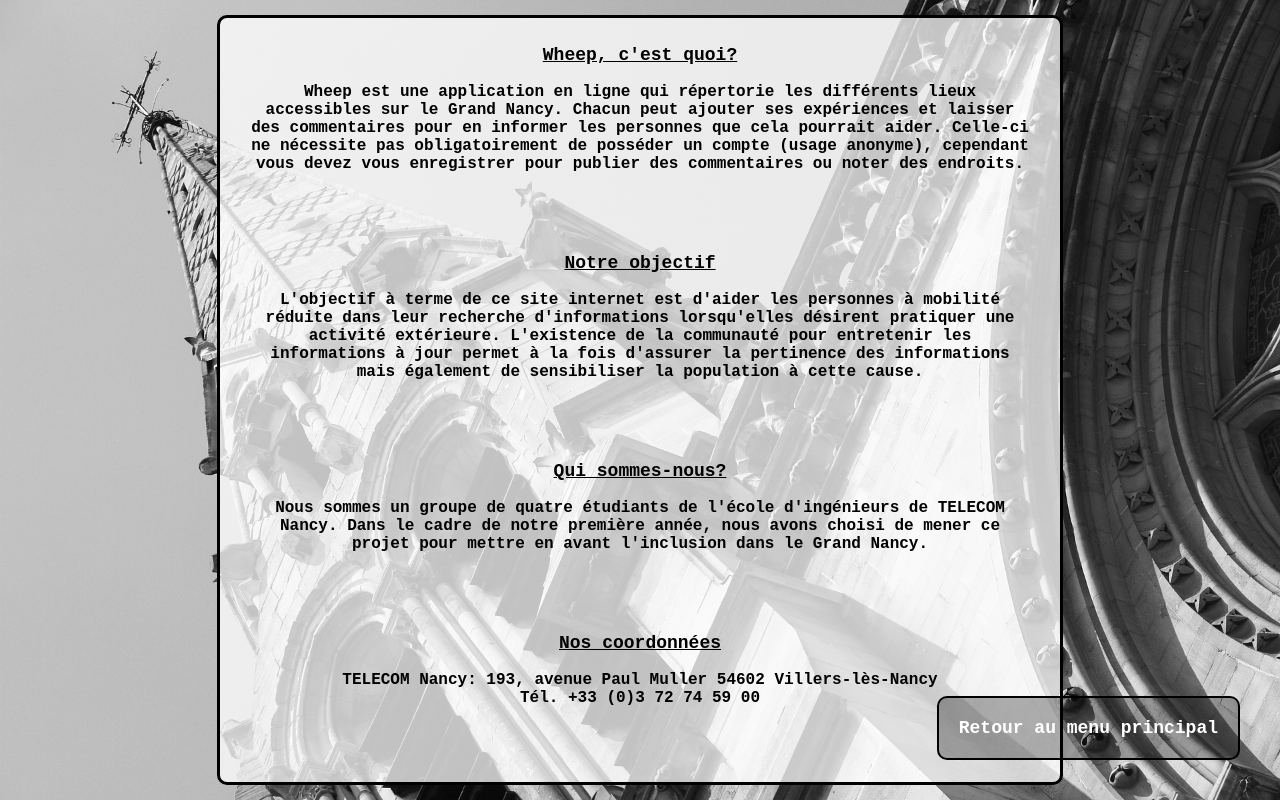
After one commit to yynaa/TN-PP2I, a Flask app: page /about in a window 1280 px wide. The commit adds this page. Run offline with Flask 3, Linux system fonts and the light colour scheme.

Commit message:
Final stuff unless the remember checkbox: - "Parameters" replaced by "about" - First screenshots added in specs - Some css changed

```diff
--- a/frontend/app.py
+++ b/frontend/app.py
@@ -10,10 +10,6 @@ from backend.db.functions import *
 app = Flask(__name__)
 app.config['SECRET_KEY'] = 'af6f328e28ed48fb89ee914c1acd9b4c'
 app.permanent_session_lifetime = timedelta(weeks=1)
-
-@app.route('/')
-def root():
-    return '<h1>ULTRA MEGA SUPER WHEELCHAIR MAN SIMULATOR 2019</h1>'
 
 @app.route('/map')
 def mapLoader():
@@ -48,9 +44,9 @@ def getMapData():
     return []
 
 ############################################################################
-# LOGIN PART
+# USER INTERFACE
 
-@app.route('/welcome', methods=['GET'])
+@app.route('/', methods=['GET'])
 def welcome():
     return render_template('welcome/welcome.html', is_logged=session.get('is_logged'))
 
@@ -105,11 +101,6 @@ def profile():
                     return render_template('welcome/profile.html', is_logged=is_co, login=datas['login'], mail=datas['email'], password=datas['password'], creation_date=datas['creation_date'], username=datas['display_name'], modif = "", mail_good = "", mail_issue = "", login_good = "", login_issue = "", user_good = switch[0], user_issue = "")
                 else:
                     return render_template('welcome/profile.html', is_logged=is_co, login=datas['login'], mail=datas['email'], password=datas['password'], creation_date=datas['creation_date'], username=datas['display_name'], modif = "", mail_good = "", mail_issue = "", login_good = "", login_issue = "", user_good = switch[0], user_issue = switch[1])
-
-
-
-
-
     else:
         return render_template('welcome/profile.html', is_logged=is_co, login="", mail="", password="", creation_date="", username="", modif = "")
 
@@ -125,10 +116,17 @@ def profile_with_modif(modif: str):
     else:
         return render_template('welcome/profile.html', is_logged=is_co, login="", mail="", password="", creation_date="", username="", modif = modif)
 
+@app.route("/about", methods=['GET'])
+def about():
+    return render_template('welcome/about.html')
+
 def check_connexion():
     if session.get('is_logged'):
         return redirect('/welcome')
 
+
+#########################################################################################
+# LOGIN PART
 
 @app.route('/login', methods = ['GET', 'POST'])
 def login():
--- a/frontend/static/welcome/profile.css
+++ b/frontend/static/welcome/profile.css
@@ -28,7 +28,7 @@ header {
     border: 3px solid black;
     border-radius: 10px;
     padding: 20px;
-    background-color: rgb(255, 255, 255, 0.5);
+    background-color: rgb(255, 255, 255, 0.75);
 }
 
 .no-content {
@@ -92,8 +92,45 @@ header {
     font-size: large;
     color: white;
     text-decoration: none;
+    font-weight: bold;
 }
 
 .home a:hover {
     text-decoration: underline;
 }
+
+.frame .what {
+    margin: 7px;
+}
+
+.frame .what .w_title {
+    font-size: large;
+    text-decoration: underline;
+}
+
+.frame .goal {
+    margin: 7px;
+}
+
+.frame .goal .g_title {
+    font-size: large;
+    text-decoration: underline;
+}
+
+.frame .us {
+    margin: 7px;
+}
+
+.frame .us .u_title {
+    font-size: large;
+    text-decoration: underline;
+}
+
+.frame .coos {
+    margin: 7px;
+}
+
+.frame .coos .c_title {
+    font-size: large;
+    text-decoration: underline;
+}
--- /dev/null
+++ b/frontend/templates/welcome/about.html
@@ -0,0 +1,70 @@
+<!DOCTYPE html>
+<html lang="en">
+<head>
+    <meta charset="UTF-8">
+    <meta name="viewport" content="width=device-width, initial-scale=1.0">
+    <title>Wheep</title>
+    <link rel="shortcut icon" href="{{url_for('static', filename='welcome/handi_logo.png')}}">
+    <link rel="stylesheet" href="{{url_for('static', filename='welcome/profile.css')}}">
+</head>
+<body>
+    <header>
+
+    <div class="frame" style="max-width: 800px;">
+        <div class="what">
+            <p class="w_title">
+                Wheep, c'est quoi?
+            </p>
+            <br>
+            <p class="w_content">
+                Wheep est une application en ligne qui répertorie les différents lieux accessibles sur le Grand Nancy. Chacun peut ajouter ses expériences et laisser des commentaires pour en informer les personnes que cela pourrait aider. Celle-ci ne nécessite pas obligatoirement de posséder un compte (usage anonyme), cependant vous devez vous enregistrer pour publier des commentaires ou noter des endroits.
+            </p>
+        </div>
+        <br>
+        <br>
+        <div class="goal">
+            <p class="g_title">
+                Notre objectif
+            </p>
+            <br>
+            <p class="g_content">
+                L'objectif à terme de ce site internet est d'aider les personnes à mobilité réduite dans leur recherche d'informations lorsqu'elles désirent pratiquer une activité extérieure. L'existence de la communauté pour entretenir les informations à jour permet à la fois d'assurer la pertinence des informations mais également de sensibiliser la population à cette cause.
+            </p>
+        </div>
+        <br>
+        <br>
+        <div class="us">
+            <p class="u_title">
+                Qui sommes-nous?
+            </p>
+            <br>
+            <p class="u_content">
+                Nous sommes un groupe de quatre étudiants de l'école d'ingénieurs de TELECOM Nancy. Dans le cadre de notre première année, nous avons choisi de mener ce projet pour mettre en avant l'inclusion dans le Grand Nancy.
+            </p>
+        </div>
+        <br>
+        <br>
+        <div class="coos">
+            <p class="c_title">
+                Nos coordonnées
+            </p>
+            <br>
+            <p class="c_content">
+                TELECOM Nancy: 193, avenue Paul Muller 54602 Villers-lès-Nancy
+                <br>
+                Tél. +33 (0)3 72 74 59 00
+            </p>
+        </div>
+        <br>
+    </div>
+
+    <div class="home">
+        <a href="{{url_for('welcome')}}">Retour au menu principal</a>
+    </div>
+
+    </header>
+
+
+</body>
+
+</html>
--- a/frontend/templates/welcome/forgot_mail.html
+++ b/frontend/templates/welcome/forgot_mail.html
@@ -20,7 +20,7 @@
 
                     <script>
                         setTimeout(function() {
-                            window.location.href = '/welcome';
+                            window.location.href = '/';
                         }, 2500);
                     </script>
                 </p>
--- a/frontend/templates/welcome/index.html
+++ b/frontend/templates/welcome/index.html
@@ -20,7 +20,7 @@
 
                     <script>
                         setTimeout(function() {
-                            window.location.href = '/welcome';
+                            window.location.href = '/';
                         }, 2500);
                     </script>
                 </p>
@@ -46,7 +46,7 @@
                 </div>
                 <br>
                 <div class="remember-forgot">
-                    <label><input type="checkbox">Se souvenir de moi</label>
+                    <label><input id="check" name="check" type="checkbox">Se souvenir de moi</label>
                     <a href="{{url_for('forgot')}}">Mot de passe oublié</a>
                 </div>
 
--- a/frontend/templates/welcome/register.html
+++ b/frontend/templates/welcome/register.html
@@ -20,7 +20,7 @@
 
                     <script>
                         setTimeout(function() {
-                            window.location.href = '/welcome';
+                            window.location.href = '/';
                         }, 2500);
                     </script>
                 </p>
--- a/frontend/templates/welcome/welcome.html
+++ b/frontend/templates/welcome/welcome.html
@@ -14,7 +14,7 @@
             <ul>
                 <li><a href="{{ url_for('profile') }}">Profil</a></li>
                 <li><a href="{{url_for('mapLoader')}}">Rechercher</a></li>
-                <li><a href="#">Paramètres</a></li>
+                <li><a href="{{url_for('about')}}">A propos</a></li>
                 <li>
                     {% if is_logged %}
                     <a href="{{url_for('disconnect')}}">Déconnexion</a>
```
Also changed, not shown: backend/db/database.db, database.db, 8 other files.
